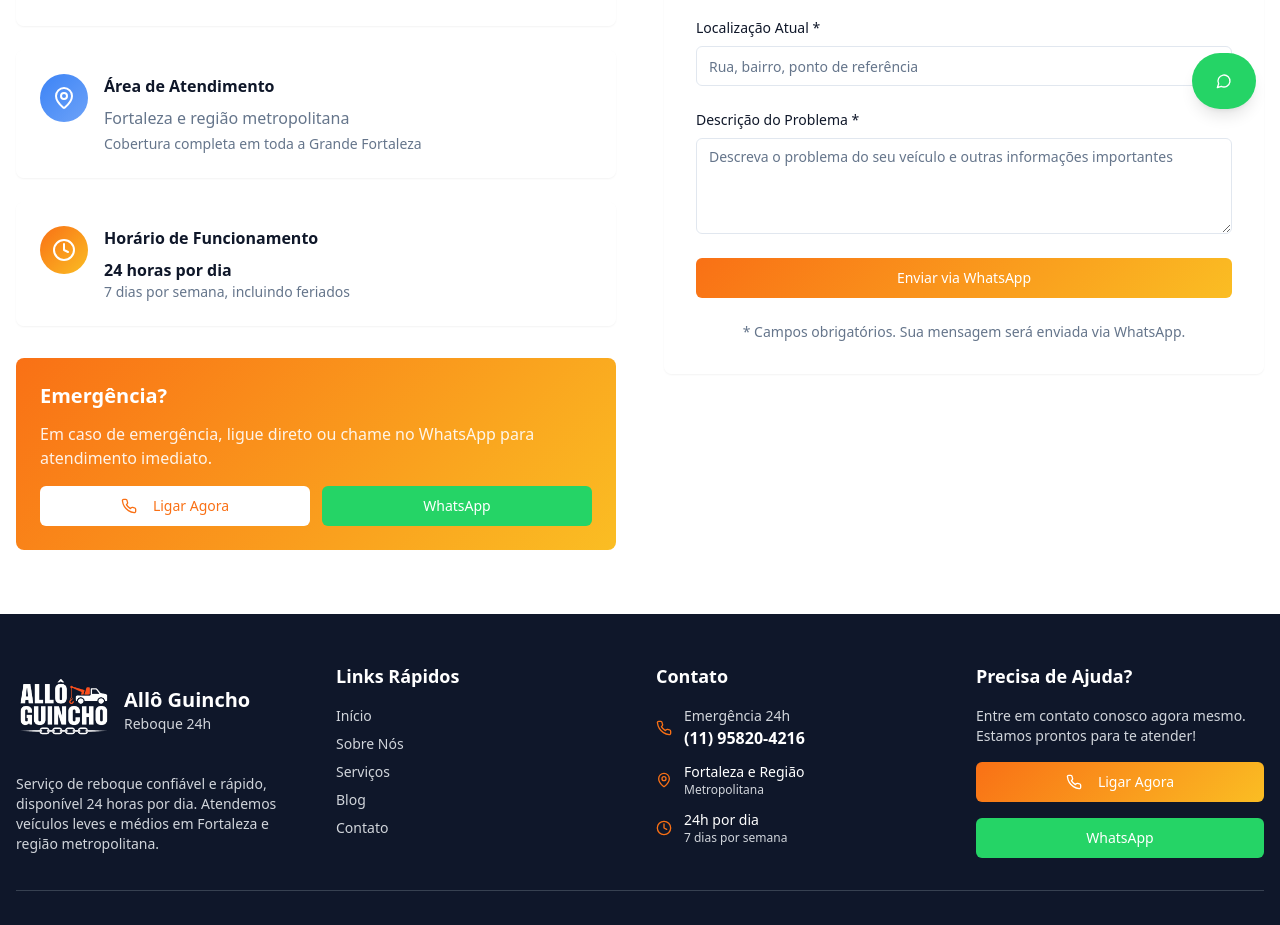
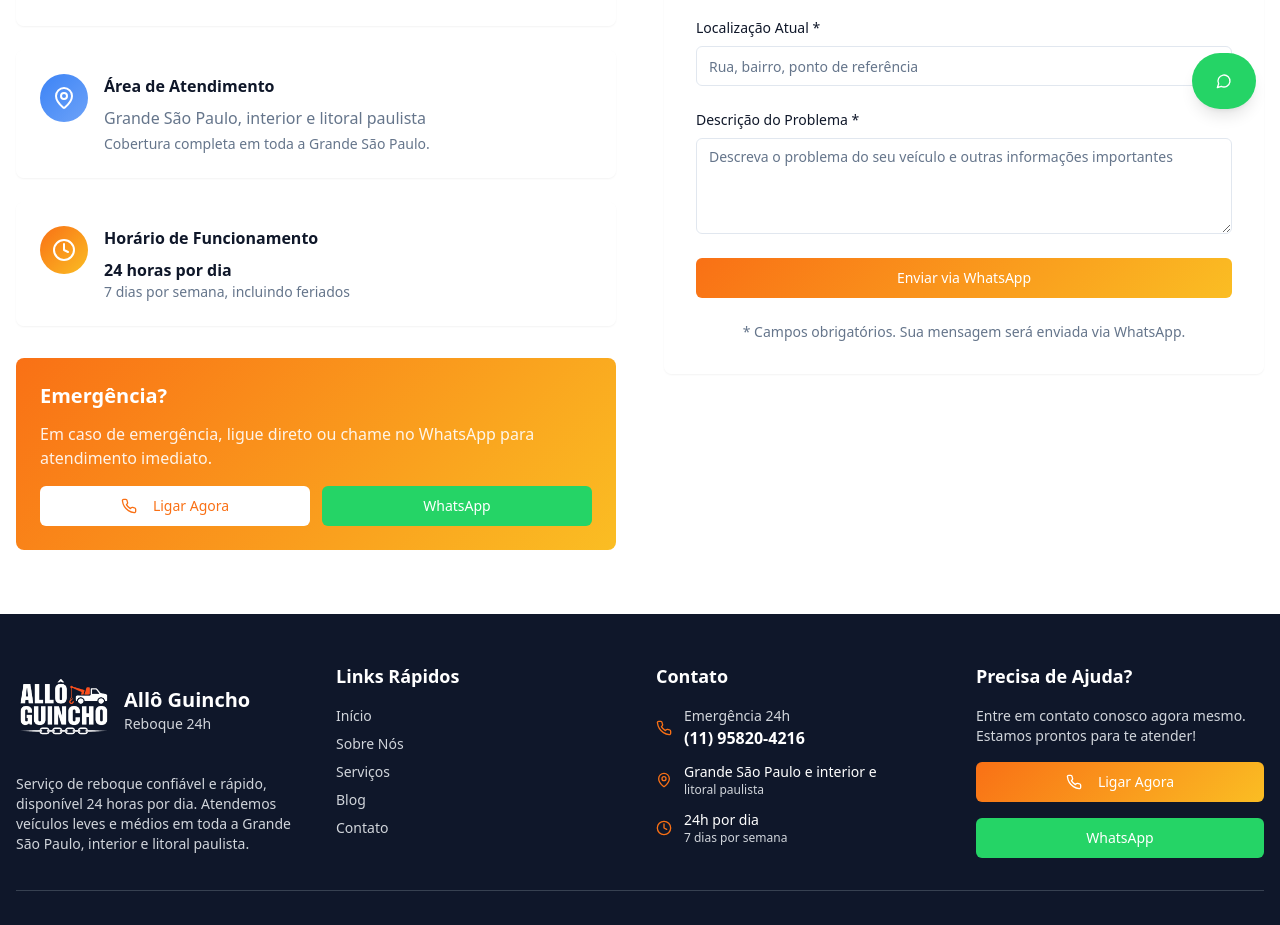
Before and after one commit to wesleysaraivaa/allo-guincho, a React (Vite) app: page /contato in a window 1280 px wide. Shown: the part 667-1592 px from the top of the page. Built offline with nearby package versions, Linux system fonts and the light colour scheme.

Commit message:
footer e contact update city contact

```diff
--- a/src/components/Footer.tsx
+++ b/src/components/Footer.tsx
@@ -24,8 +24,7 @@ const Footer = () => {
             </div>
             <p className="text-gray-300 text-sm">
               Serviço de reboque confiável e rápido, disponível 24 horas por
-              dia. Atendemos veículos leves e médios em Fortaleza e região
-              metropolitana.
+              dia. Atendemos veículos leves e médios em toda a Grande São Paulo, interior e litoral paulista.
             </p>
           </div>
 
@@ -85,8 +84,8 @@ const Footer = () => {
               <div className="flex items-center space-x-3">
                 <MapPin className="w-4 h-4 text-primary" />
                 <div>
-                  <p className="text-sm text-white">Fortaleza e Região</p>
-                  <p className="text-xs text-gray-300">Metropolitana</p>
+                  <p className="text-sm text-white">Grande São Paulo e interior e </p>
+                  <p className="text-xs text-gray-300">litoral paulista</p>
                 </div>
               </div>
               <div className="flex items-center space-x-3">
--- a/src/pages/Contact.tsx
+++ b/src/pages/Contact.tsx
@@ -121,10 +121,10 @@ Mensagem: ${formData.message}`;
                         Área de Atendimento
                       </h3>
                       <p className="text-muted-foreground">
-                        Fortaleza e região metropolitana
+                        Grande São Paulo, interior e litoral paulista
                       </p>
                       <p className="text-sm text-muted-foreground mt-1">
-                        Cobertura completa em toda a Grande Fortaleza
+                        Cobertura completa em toda a Grande São Paulo.
                       </p>
                     </div>
                   </div>
```
